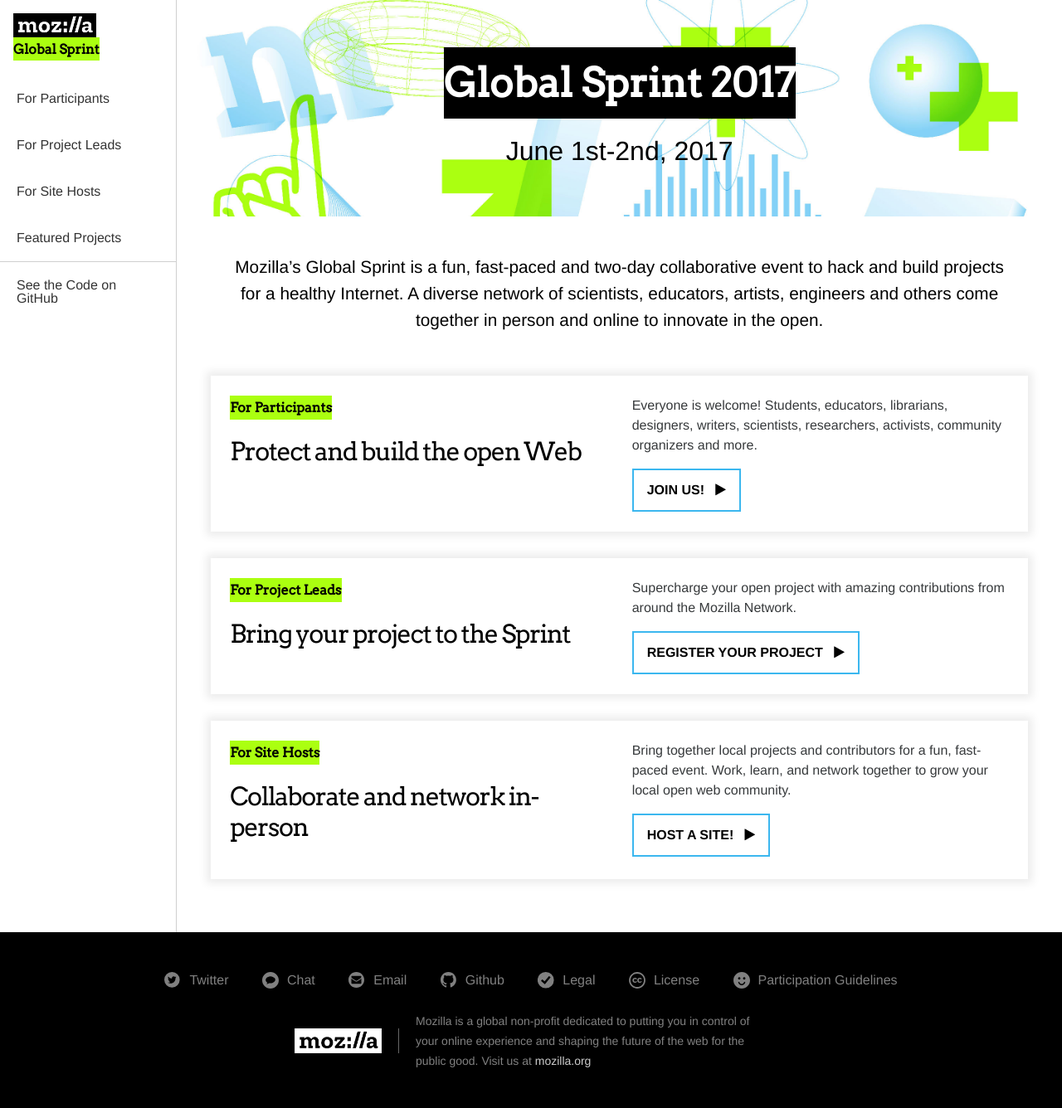
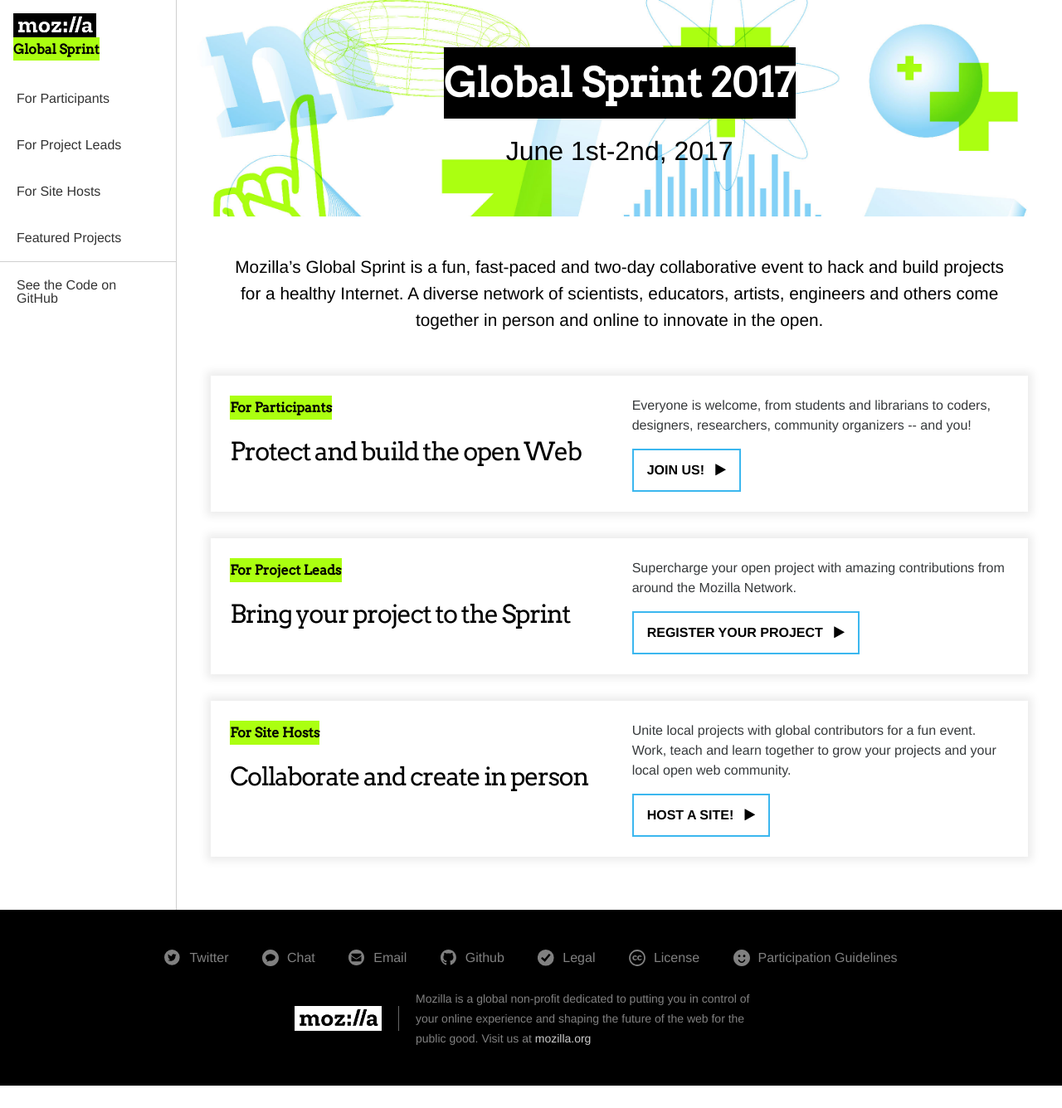
Before and after one commit to mozilla/global-sprint, a Jekyll site: the page built from index.md, in a window 1280 px wide. Shown: the whole page at 83% size. Built offline with Jekyll 4.4.1, drawn with Linux system fonts in a browser that asks for light colours; comment, search, counter and statistics services are not loaded; a style sheet for code colours, icons or effects is not loaded; after the commit the page ends 1309 px from its top, so only the background shows below that.

Commit message:
Update home.html

```diff
--- a/_layouts/home.html
+++ b/_layouts/home.html
@@ -13,7 +13,7 @@ layout: default
         <h1>Protect and build the open Web</h1>
       </div>
       <div class="col-md-6">
-        Everyone is welcome! Students, educators, librarians, designers, writers, scientists, researchers, activists, community organizers and more.
+        Everyone is welcome, from students and librarians to coders, designers, researchers, community organizers -- and you!
         <br />
         <a class="btn btn-lg btn-default btn-next" href="participants"> Join us! &nbsp; <i class="fa fa-play" aria-hidden="true"></i></a>
       </div>
@@ -32,10 +32,10 @@ layout: default
     <div class="row home-card">
       <div class="col-md-6">
         <span class="highlight">For Site Hosts</span>
-        <h1>Collaborate and network in-person </h1>
+        <h1>Collaborate and create in person </h1>
       </div>
       <div class="col-md-6">
-       Bring together local projects and contributors for a fun, fast-paced event. Work, learn, and network together to grow your local open web community.
+       Unite local projects with global contributors for a fun event. Work, teach and learn together to grow your projects and your local open web community.
         <br />
         <a class="btn btn-lg btn-default btn-next" href="site-hosts"> Host a Site! &nbsp; <i class="fa fa-play" aria-hidden="true"></i></a>
       </div>
```
